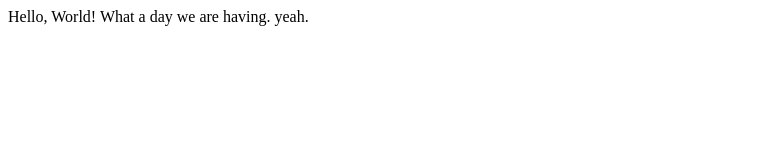
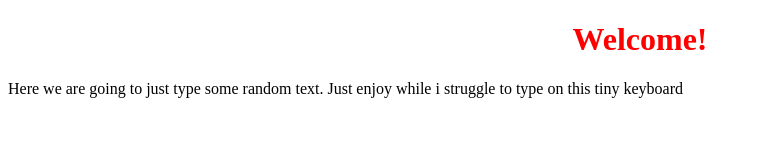
Before and after one commit to Purpleshoes/projectPenguin, a plain HTML site: page hello.html in a window 1280 px wide. Shown: the whole page, without its empty margins (0-760 px from the left). Drawn offline with Linux system fonts and the light colour scheme.

Commit message:
updating 12_17

```diff
--- a/hello.html
+++ b/hello.html
@@ -2,9 +2,10 @@
 <html lang="en" dir="ltr">
   <head>
     <meta charset="utf-8">
-    <title></title>
+    <title>Project Penguin WebPage</title>
   </head>
   <body>
-    Hello, World! What a day we are having. yeah.
+      <h1 style="color:red;text-align:center;">Welcome!</h1>
+      <p>Here we are going to just type some random text. Just enjoy while i struggle to type on this tiny keyboard</p>
   </body>
 </html>
```
